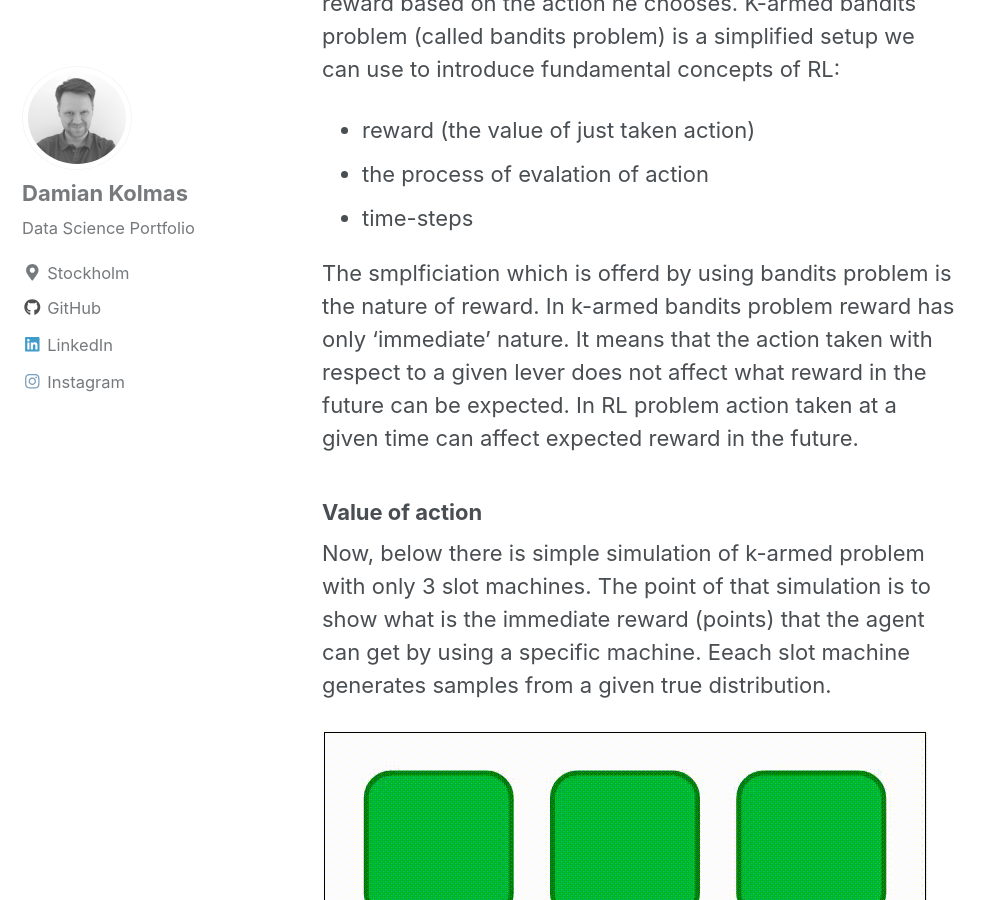
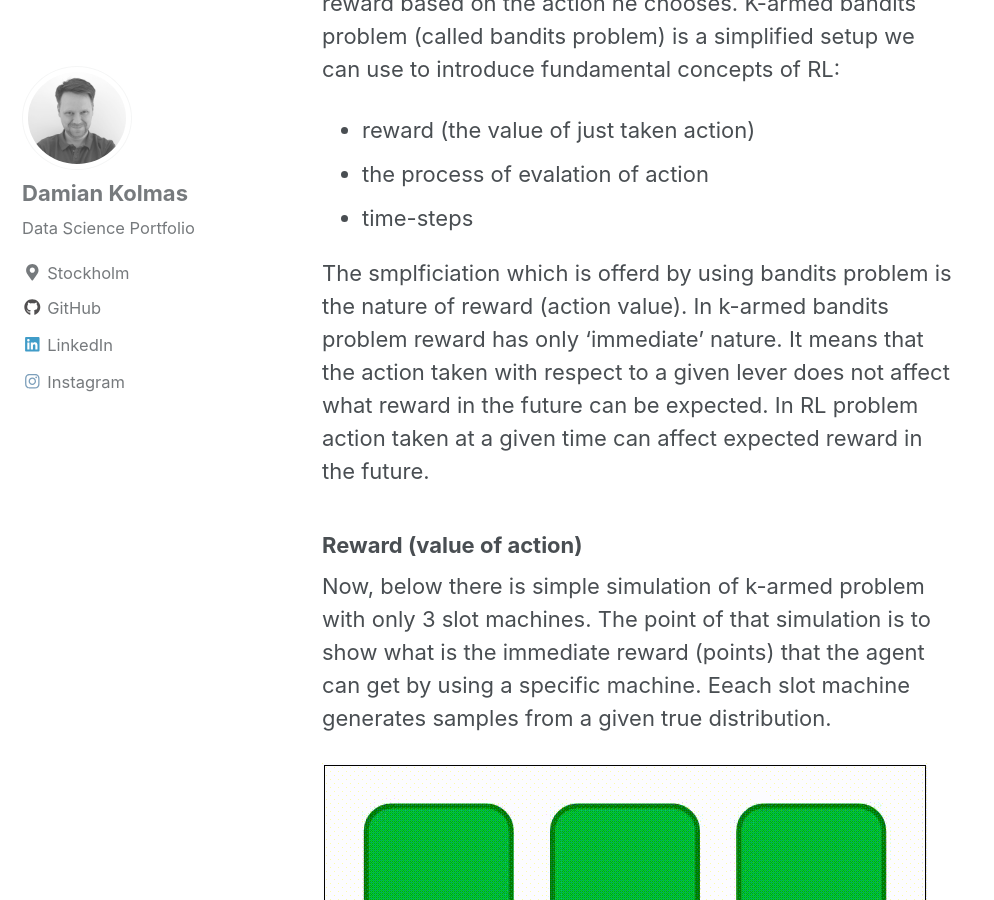
Before and after one commit to DKolmas/DKolmas.github.io, a Jekyll site: the page built from _posts/2019-08-01-Bandit-problem.md, in a window 1280 px wide and 900 px high, scrolled down 2008 px. Shown: the whole window, without its empty margins (0-994 px from the left). Built offline with Jekyll 4.4.1, drawn with Linux system fonts in a browser that asks for light colours; cached includes are drawn as plain includes; formulas are drawn with MathJax 3.

Commit message:
editorial changes

```diff
--- a/_posts/2019-08-01-Bandit-problem.md
+++ b/_posts/2019-08-01-Bandit-problem.md
@@ -38,9 +38,9 @@ In the k-armed bandit problem, we have a decision-maker or agent, who chooses be
  - the process of evalation of action
  - time-steps
 
-The smplficiation which is offerd by using bandits problem is the nature of reward. In k-armed bandits problem reward has only 'immediate' nature. It means that the action taken with respect to a given lever does not affect what reward in the future can be expected. In RL problem action taken at a given time can affect expected reward in the future.
+The smplficiation which is offerd by using bandits problem is the nature of reward (action value). In k-armed bandits problem reward has only 'immediate' nature. It means that the action taken with respect to a given lever does not affect what reward in the future can be expected. In RL problem action taken at a given time can affect expected reward in the future.
 
-### Value of action
+### Reward (value of action)
 Now, below there is simple simulation of k-armed problem with only 3 slot machines. The point of that simulation is to show what is the immediate reward (points) that the agent can get by using a specific machine. Eeach slot machine generates samples from a given true distribution.
 
 ![image](/images/k-armed-show.gif)
```
